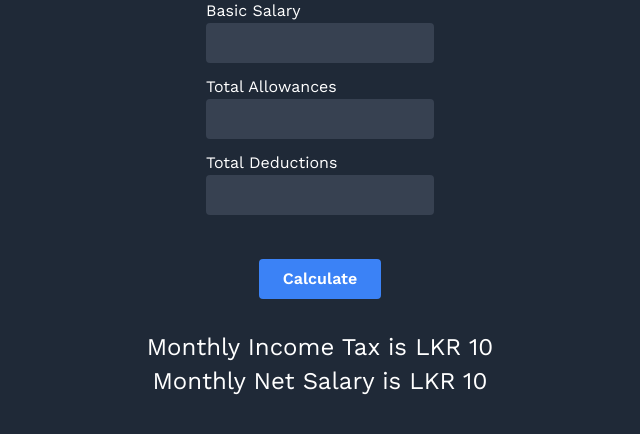
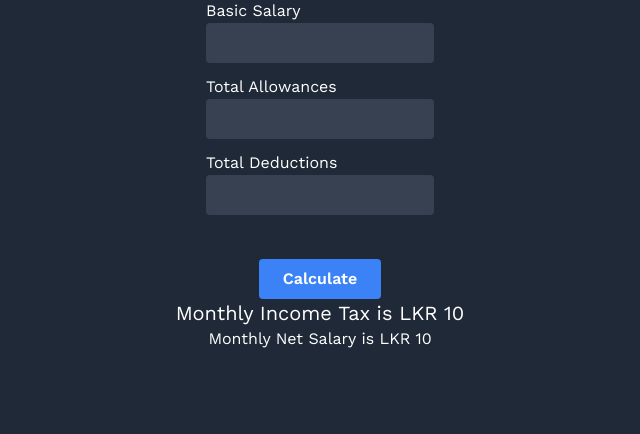
Before and after one commit to danulawa/Salary-Cal, a Flask app: template templates/index.html in a window 1280 px wide. Shown: the part 121-555 px from the top of the page, without its empty margins (320-960 px from the left). Run offline with Flask 2, Linux system fonts and the light colour scheme; the template is opened without the code that fills it: most values are stand-ins (such as "Sample title", 1, 10 or a date in 2020); some libraries are stand-ins or nearby versions.

Commit message:
output font size change

```diff
--- a/templates/index.html
+++ b/templates/index.html
@@ -42,11 +42,11 @@
 
       <div class="container">
         {% if income_tax %}
-          <p class="text-2xl">Monthly Income Tax is LKR {{ income_tax }}</p>
+          <p class="text-xl">Monthly Income Tax is LKR {{ income_tax }}</p>
         {% endif %}
 
         {% if net_salary %}
-          <p class="text-2xl-2">Monthly Net Salary is LKR {{ net_salary }}</p>
+          <p class="text-xl-2">Monthly Net Salary is LKR {{ net_salary }}</p>
         {% endif %}
       </div>
 
```
